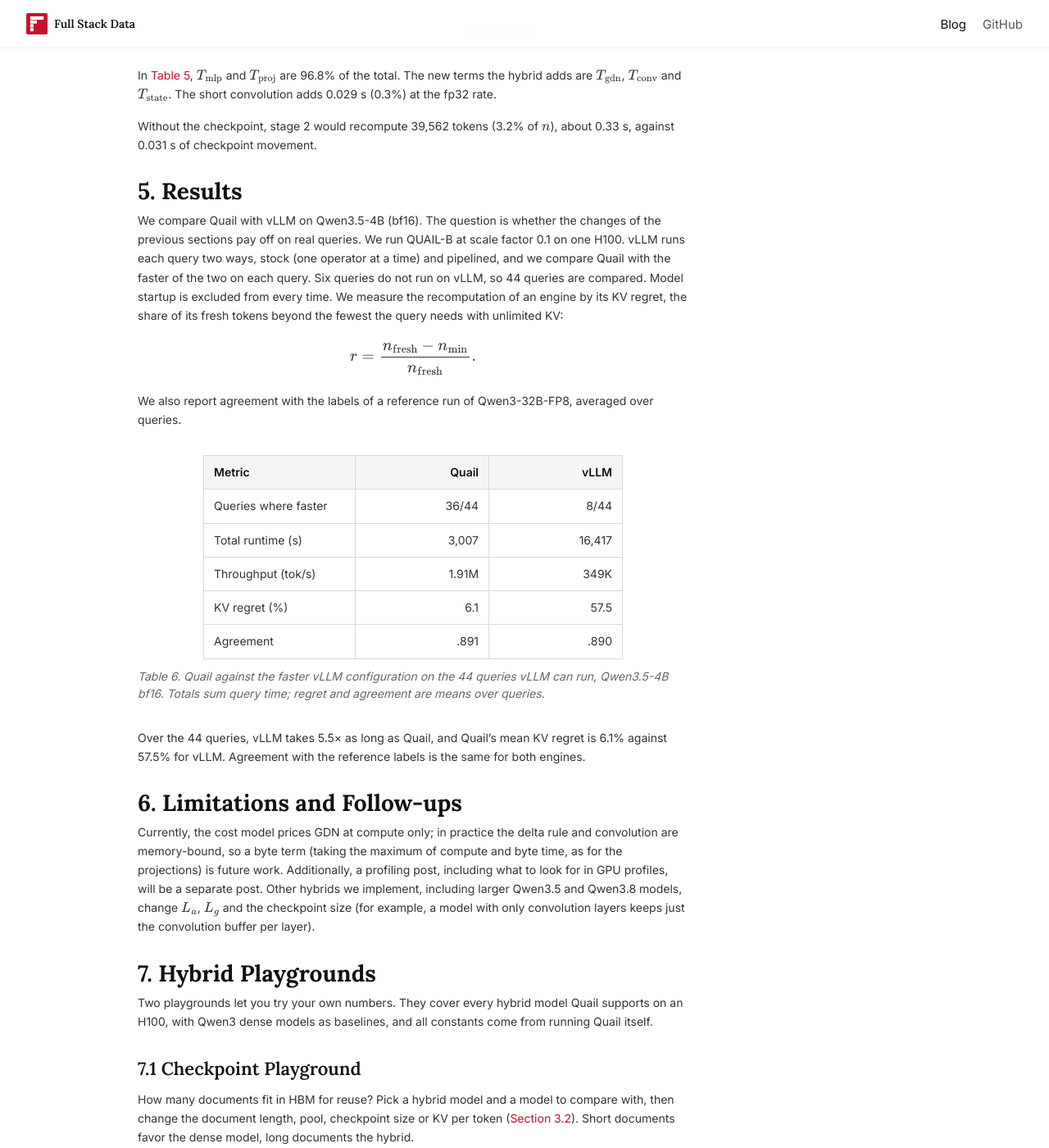
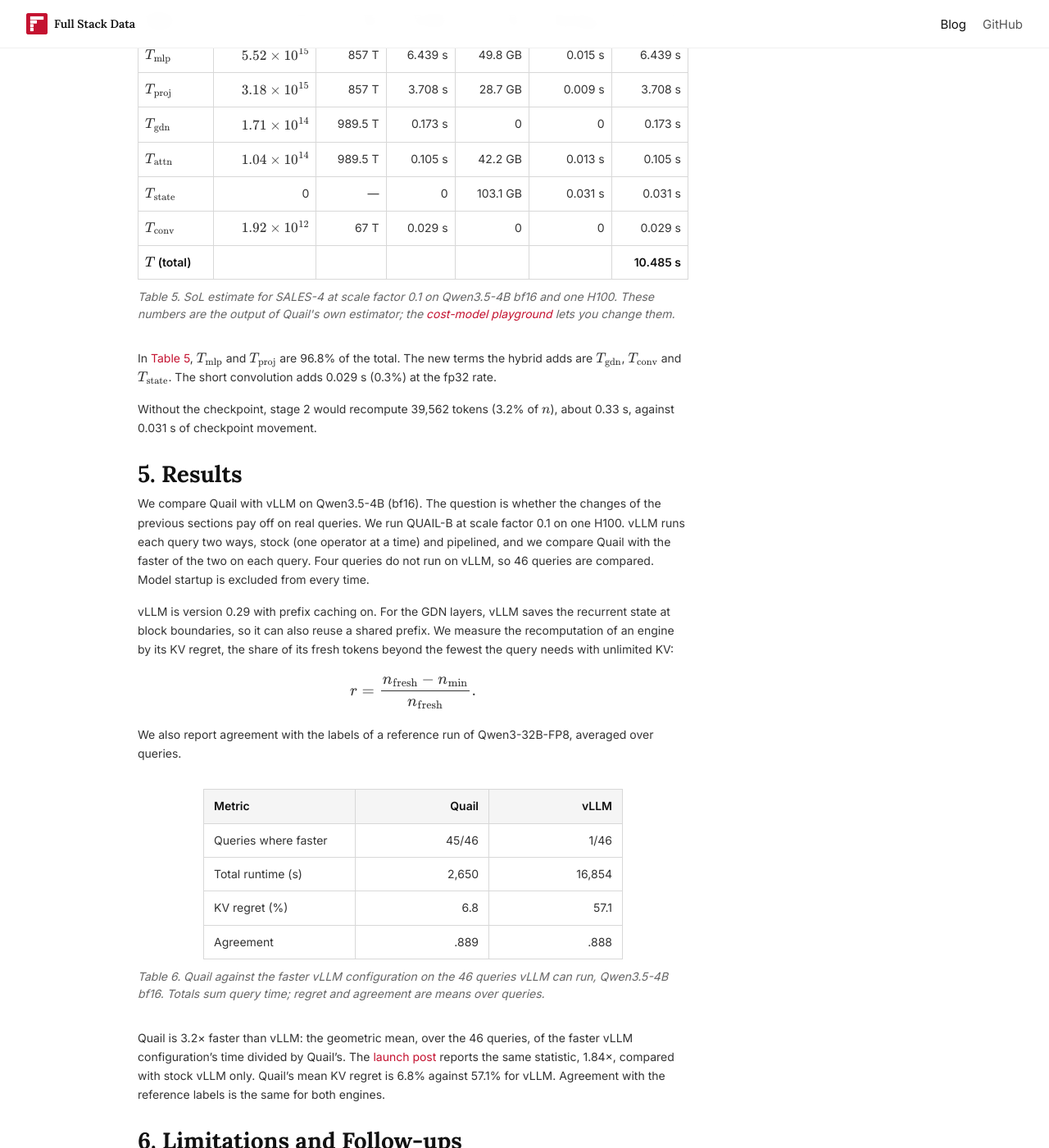
Before and after one commit to fsdatalab/fsdatalab.github.io, a Jekyll site: the page built from _posts/2026-11-02-hybrid-models-in-quail.md, in a window 1280 px wide and 1400 px high, scrolled down 8725 px. Shown: the whole window at 82% size. Built offline with Jekyll 4.4.1, drawn with Linux system fonts in a browser that asks for light colours; some of the changed text lies outside the part shown.

Commit message:
Update the hybrid-models post with the final H100 run and review fixes
Results now come from run 20261112T001308Z-31fa3634 (Qwen3.5-4B bf16,
scale factor 0.1, Quail and stock and pipelined vLLM 0.29 on the same
H100 per family): 3.2x geometric mean over 46 queries, Quail faster on
45, KV regret 6.8% against 57.1%. Also addresses review comments: the
convolution section now comes before the gated delta rule, Section 3
defines a checkpoint, Section 5 names the vLLM version, and Table 6
drops the throughput row.

Co-Authored-By: Claude Opus 5.5 <noreply@anthropic.com>

```diff
--- a/_posts/2026-11-02-hybrid-models-in-quail.md
+++ b/_posts/2026-11-02-hybrid-models-in-quail.md
@@ -11,7 +11,7 @@ typora-root-url: ..
 description: "How Quail supports hybrid models that mix full attention with Gated DeltaNet layers: checkpoints of the recurrent state, retention and eviction, and the cost-model changes."
 ---
 
-<aside class="tldr"><strong>TL;DR:</strong> What LLMs should an AI-SQL engine support to operate at scale? Different workloads require different models, so <a href="https://github.com/fsdatalab/quail">Quail</a> must support modern architectures beyond transformers. We now support hybrid models such as <a href="https://qwen.ai/blog?id=qwen3.5">Qwen3.5-4B</a>, which mix full-attention layers with linear-attention (Gated DeltaNet) layers. By storing KV for the attention layers and a checkpoint of the recurrent state for the GDN layers, Quail keeps its reuse optimizations on these models. On QUAIL-B, we observe a 5.5&times; improvement over vLLM on Qwen3.5-4B: the same queries, a fraction of the time! You can try out our <a href="#7-hybrid-playgrounds">interactive playgrounds</a> to explore how much a checkpoint costs and how the cost model prices a hybrid query.</aside>
+<aside class="tldr"><strong>TL;DR:</strong> What LLMs should an AI-SQL engine support to operate at scale? Different workloads require different models, so <a href="https://github.com/fsdatalab/quail">Quail</a> must support modern architectures beyond transformers. We now support hybrid models such as <a href="https://qwen.ai/blog?id=qwen3.5">Qwen3.5-4B</a>, which mix full-attention layers with linear-attention (Gated DeltaNet) layers. By storing KV for the attention layers and a checkpoint of the recurrent state for the GDN layers, Quail keeps its reuse optimizations on these models. On QUAIL-B, we observe a 3.2&times; speedup over vLLM (geometric mean over queries) on Qwen3.5-4B: the same queries, a fraction of the time! You can try out our <a href="#7-hybrid-playgrounds">interactive playgrounds</a> to explore how much a checkpoint costs and how the cost model prices a hybrid query.</aside>
 
 <nav class="post-toc" aria-label="Table of contents">
 <strong>Contents</strong>
@@ -54,7 +55,7 @@ We have been hard at work building [Quail](https://fsdatalab.github.io/blog/intr
 
 So far, Quail has only supported transformers like Qwen3<sup><a href="#note-2">2</a></sup>, where the KV cache grows linearly with document length and quickly fills GPU memory. Many new open-weight models, like Qwen3.5, are hybrids, which replace most attention layers with Gated DeltaNet (GDN)<sup><a href="#note-3">3</a></sup> layers, a type of linear attention. GDN layers keep a fixed-size state regardless of document length, which dramatically reduces memory for long documents (e.g., a 16,000-token document takes up 2.4 GB with Qwen3-4B but only 580 MB with Qwen3.5-4B). With less memory per document, Quail can keep more documents in memory.
 
-It turns out that supporting hybrids in Quail is not that straightforward, because the way Quail reuses a document's KV cache does not carry over to GDN layers. In this post, we describe how we adapt Quail to hybrids using Qwen3.5-4B<sup><a href="#note-4">4</a></sup>. We explain GDN ([Section 2](#2-gated-deltanet-vs-attention)), add checkpoints of the GDN state to Quail's memory budget and eviction policy ([Section 3](#3-checkpoints-in-quail)), update the cost model ([Section 4](#4-updated-cost-model)), and compare with vLLM on QUAIL-B ([Section 5](#5-results)).
+It turns out that supporting hybrids in Quail is not that straightforward, because the way Quail reuses a document's KV cache does not carry over to GDN layers: a recurrent state cannot be rewound. Instead, Quail keeps a *checkpoint*, a copy of each GDN layer's state taken at the end of a document, and restarts from it. In this post, we describe how we adapt Quail to hybrids using Qwen3.5-4B<sup><a href="#note-4">4</a></sup>. We explain GDN ([Section 2](#2-gated-deltanet-vs-attention)), add checkpoints of the GDN state to Quail's memory budget and eviction policy ([Section 3](#3-checkpoints-in-quail)), update the cost model ([Section 4](#4-updated-cost-model)), and compare with vLLM on QUAIL-B ([Section 5](#5-results)).
 
 # 2. Gated DeltaNet vs. Attention
 
@@ -77,6 +78,14 @@ Hybrid architectures combine both full-attention layers and linear attention lay
 
 Instead of linear KV growth per token as in full-attention layers, GDN maintains a fixed-size recurrent state, $$S_t$$, that gets updated for every token. For any workload, regardless of size, the memory use in these layers will remain constant.
 
+As in [Figure 1](#figure-1), each token passes through the short convolution first ([Section 2.3](#23-short-convolution)) and then the gated delta rule ([Section 2.4](#24-gated-delta-rule)).
+
+## 2.3 Short Convolution
+
+Each GDN layer applies a width-4 convolution over the concatenated $$q$$, $$k$$ and $$v$$ channels ($$16\times128\times2+32\times128=8{,}192$$ channels), which lets a token blend information from its predecessors, similar to what attention achieves. It keeps the last 3 inputs per channel, and this buffer becomes part of the checkpoint ([Section 3.1](#31-checkpoint-size)).
+
+## 2.4 Gated Delta Rule
+
 $$S_t$$ is updated with a gated delta rule.<sup><a href="#note-6">6</a></sup> The gated delta rule writes the difference, or delta, between the true new value of a key and what the state currently returns for that key, $$S_{t-1}k_t$$. The GDN recurrence can be represented by
 
 $$
@@ -85,11 +94,9 @@ $$
 
 where $$\alpha_t$$ is a decay gate that "fades" the old state at time $$t-1$$ and $$\beta_t$$ a write strength that sets how strongly the token writes. $$S_t$$ is the state at time $$t$$ that is $$d_v \times d_k$$ in size, i.e., the dimensions of the key and value vectors. There is a state matrix for every head, thus the memory is independent of the document length. Intuitively, $$\alpha_t$$ decays the old state, and the $$\beta_t$$ term erases what $$S$$ currently stores along $$k_t$$ and writes $$v_t$$ in its place.
 
-## 2.3 Short Convolution
+# 3. Checkpoints in Quail
 
-Each GDN layer also applies a width-4 convolution over the concatenated $$q$$, $$k$$ and $$v$$ channels ($$16\times128\times2+32\times128=8{,}192$$ channels), which lets a token blend information from its predecessors, similar to what attention achieves. It keeps the last 3 inputs per channel, and this buffer becomes part of the checkpoint ([Section 3.1](#31-checkpoint-size)).
-
-# 3. Checkpoints in Quail
+A *checkpoint* is a copy of every GDN layer's state $$S$$ and convolution buffer, taken at the end of a document's reusable prefix: the preamble and the document, before any question. When a later operator asks about that document, Quail loads the checkpoint and the attention KV and computes only the question, instead of recomputing the document. A question starts from the checkpoint and leaves it unchanged, so any number of questions can read it. Checkpointing substitutes for rewind in the GDN layers by checkpointing only where necessary.
 
 We size Quail's memory for Qwen3.5-4B on one H100. Every number in this section follows from the shape in [Table 1](#table-1).
 
@@ -296,7 +303,9 @@ Without the checkpoint, stage 2 would recompute 39,562 tokens (3.2% of $$n$$), a
 
 # 5. Results
 
-We compare Quail with vLLM on Qwen3.5-4B (bf16). The question is whether the changes of the previous sections pay off on real queries. We run QUAIL-B at scale factor 0.1 on one H100. vLLM runs each query two ways, stock (one operator at a time) and pipelined, and we compare Quail with the faster of the two on each query. Six queries do not run on vLLM, so 44 queries are compared. Model startup is excluded from every time. We measure the recomputation of an engine by its KV regret, the share of its fresh tokens beyond the fewest the query needs with unlimited KV:
+We compare Quail with vLLM on Qwen3.5-4B (bf16). The question is whether the changes of the previous sections pay off on real queries. We run QUAIL-B at scale factor 0.1 on one H100. vLLM runs each query two ways, stock (one operator at a time) and pipelined, and we compare Quail with the faster of the two on each query. Four queries do not run on vLLM, so 46 queries are compared. Model startup is excluded from every time.
+
+vLLM is version 0.29 with prefix caching on. For the GDN layers, vLLM saves the recurrent state at block boundaries, so it can also reuse a shared prefix. We measure the recomputation of an engine by its KV regret, the share of its fresh tokens beyond the fewest the query needs with unlimited KV:
 
 $$
 r = \frac{n_{\text{fresh}} - n_{\min}}{n_{\text{fresh}}}.
@@ -308,16 +317,15 @@ We also report agreement with the labels of a reference run of Qwen3-32B-FP8, av
 
 | Metric | Quail | vLLM |
 |--------|------:|-----:|
-| Queries where faster | 36/44 | 8/44 |
-| Total runtime (s) | 3,007 | 16,417 |
-| Throughput (tok/s) | 1.91M | 349K |
-| KV regret (%) | 6.1 | 57.5 |
-| Agreement | .891 | .890 |
+| Queries where faster | 45/46 | 1/46 |
+| Total runtime (s) | 2,650 | 16,854 |
+| KV regret (%) | 6.8 | 57.1 |
+| Agreement | .889 | .888 |
 
-<p class="table-caption">Table 6. Quail against the faster vLLM configuration on the 44 queries vLLM can run, Qwen3.5-4B bf16. Totals sum query time; regret and agreement are means over queries.</p>
+<p class="table-caption">Table 6. Quail against the faster vLLM configuration on the 46 queries vLLM can run, Qwen3.5-4B bf16. Totals sum query time; regret and agreement are means over queries.</p>
 </div>
 
-Over the 44 queries, vLLM takes 5.5&times; as long as Quail, and Quail's mean KV regret is 6.1% against 57.5% for vLLM. Agreement with the reference labels is the same for both engines.
+Quail is 3.2&times; faster than vLLM: the geometric mean, over the 46 queries, of the faster vLLM configuration's time divided by Quail's. The [launch post](/blog/introducing-quail/) reports the same statistic, 1.84&times;, compared with stock vLLM only. Quail's mean KV regret is 6.8% against 57.1% for vLLM. Agreement with the reference labels is the same for both engines.
 
 # 6. Limitations and Follow-ups
 
```
Also changed, not shown: other parts of _posts/2026-11-02-hybrid-models-in-quail.md (+2 -1 lines).
